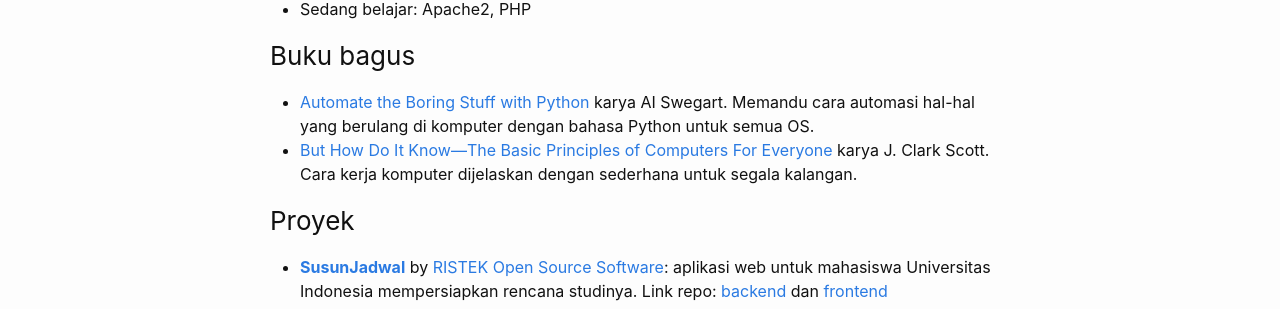
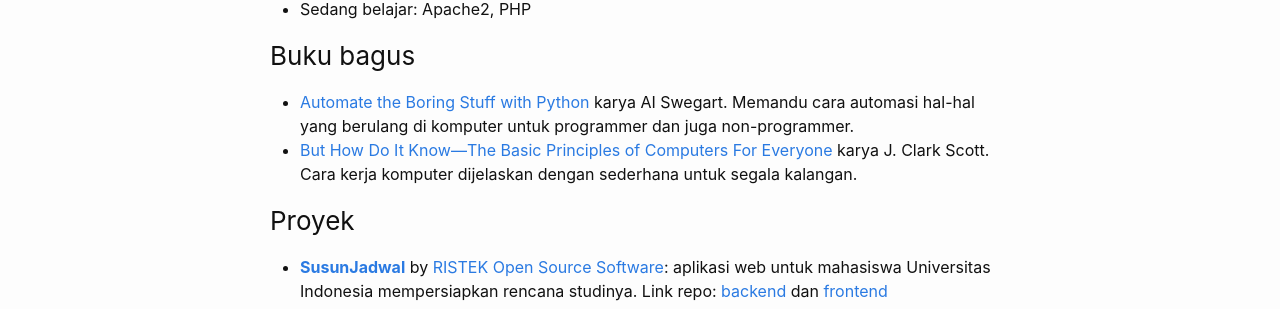
Before and after one commit to hamonangann/hamonangann.github.io, a Jekyll site: the page built from about.markdown, in a window 1280 px wide. Shown: the part 362-671 px from the top of the page. Built offline with Jekyll 4.4.1, drawn with Linux system fonts in a browser that asks for light colours.

Commit message:
paraphrase about

```diff
--- a/about.markdown
+++ b/about.markdown
@@ -16,7 +16,7 @@ Mau bertegur sapa? Kirim email ke [b.hamonangan.p@gmail.com](mailto:b.hamonangan
 
 ### Buku bagus
 
-- [Automate the Boring Stuff with Python](https://automatetheboringstuff.com/) karya AI Swegart. Memandu cara automasi hal-hal yang berulang di komputer dengan bahasa Python untuk semua OS.
+- [Automate the Boring Stuff with Python](https://automatetheboringstuff.com/) karya AI Swegart. Memandu cara automasi hal-hal yang berulang di komputer untuk programmer dan juga non-programmer.
 - [But How Do It Know—The Basic Principles of Computers For Everyone](https://openlibrary.org/books/OL26675175M/But_How_Do_It_Know) karya J. Clark Scott. Cara kerja komputer dijelaskan dengan sederhana untuk segala kalangan.
 
 ### Proyek
```
